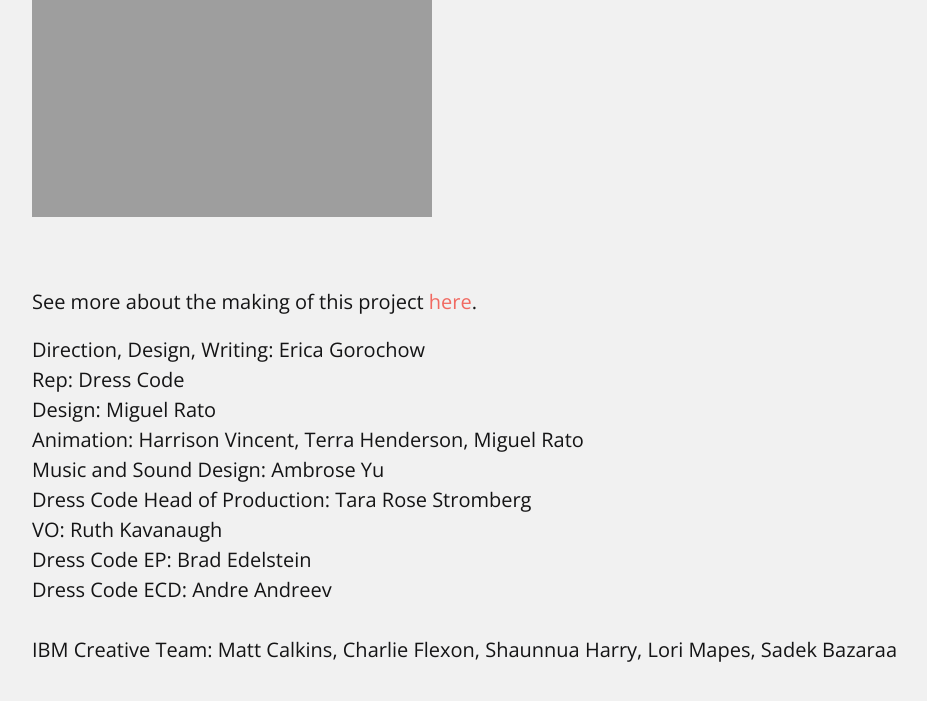
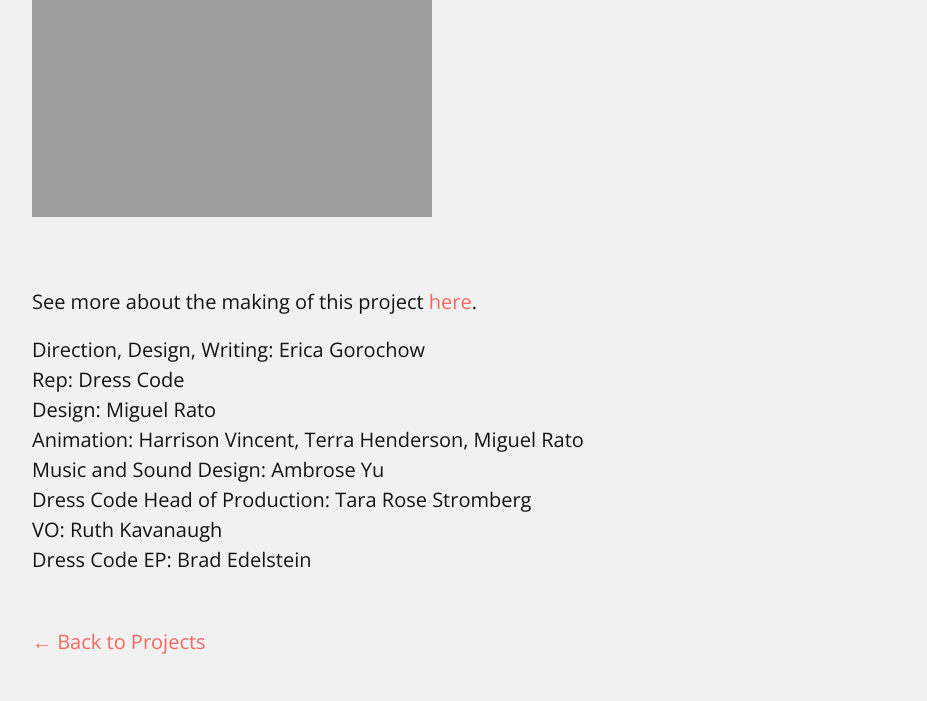
Before and after one commit to gorociao/peprally-website, a Jekyll site: the page built from _my_collection/ibm.markdown, in a window 1280 px wide and 900 px high, scrolled down 1958 px, cut to the strip 0-706 px from the top of the window. Shown: the top 701 px of the strip, without its empty margins (68-995 px from the left). Built offline with Jekyll 4.4.1, drawn with Linux system fonts in a browser that asks for light colours.

Commit message:
Updated Credits to take out IBM

```diff
--- a/_my_collection/ibm.markdown
+++ b/_my_collection/ibm.markdown
@@ -50,6 +50,3 @@ Music and Sound Design: [Ambrose Yu](https://ambroseyu.com/)<br/>
 Dress Code Head of Production: Tara Rose Stromberg<br/>
 VO: Ruth Kavanaugh<br/>
 Dress Code EP: Brad Edelstein<br/>
-Dress Code ECD: Andre Andreev<br/>
-<br/>
-IBM Creative Team: Matt Calkins, Charlie Flexon, Shaunnua Harry, Lori Mapes, Sadek Bazaraa<br/>
```
